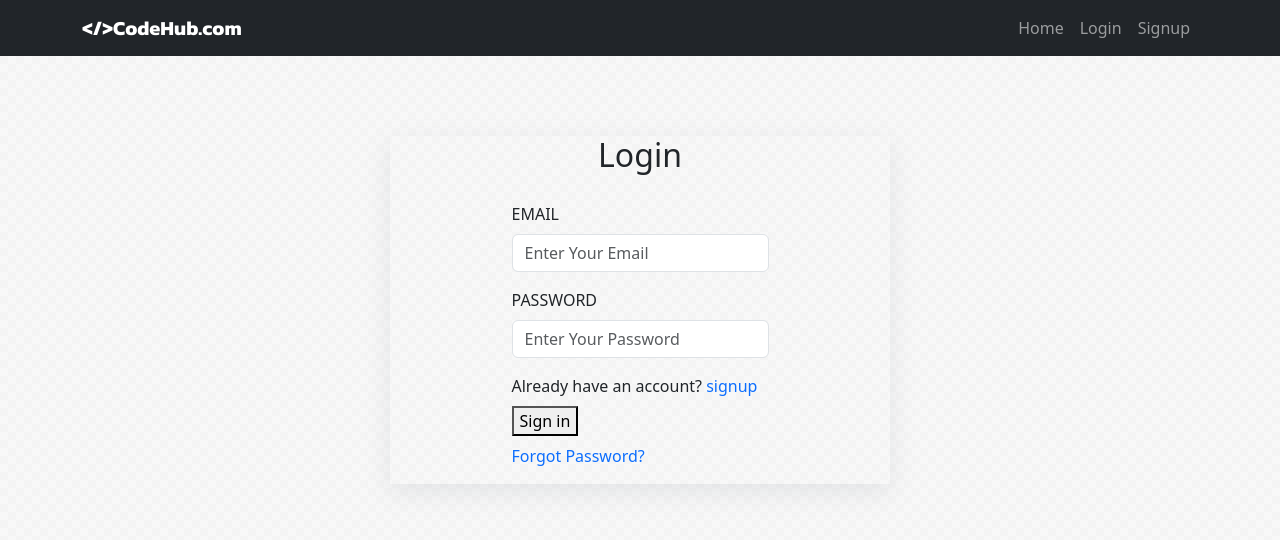
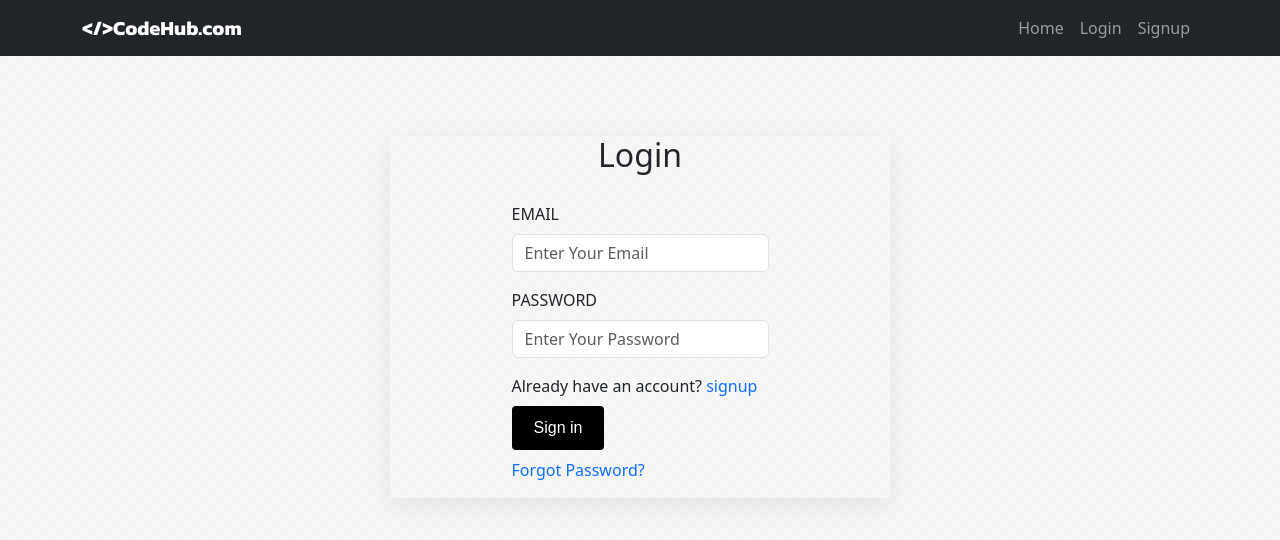
Before and after one commit to sou-rav15/online_juddge, a React (Vite) app: page /Admin in a window 1280 px wide. Shown: the top 540 px of the page. Built offline with nearby package versions, Linux system fonts and the light colour scheme; no server answers; a web font is replaced by a local one.

Commit message:
login and signup button changedd

```diff
--- a/src/components/otherComponents/SignupPage.css
+++ b/src/components/otherComponents/SignupPage.css
@@ -16,3 +16,30 @@
         font-size: 0.875rem; /* Smaller font size for smaller screens */
     }
 }
+
+.buttons{
+    background-color:#000 ;
+    color: #fff;
+    border: none;
+    border-radius: 4px;
+    padding: 10px 22px;
+    font-size: 16px;
+    font-family: Arial, sans-serif;
+    cursor: pointer;
+    transition: all 0.5s ease
+  }
+  .buttons:hover{
+   transform: scale(1.01);
+  background-color: black;
+
+
+  }
+
+.buttons:active{
+    letter-spacing: 3px;
+    background-color: hsl(0deg 0% 48%);
+    color: hsl(0, 0%, 100%);
+    box-shadow: rgb(0 0 0) 0px 0px 0px 0px;
+    transform: translateY(5px);
+    transition: 100ms;
+}
--- a/src/components/pages/login.css
+++ b/src/components/pages/login.css
@@ -36,3 +36,24 @@ align-items: center;
     font: 600;
 
 }
+
+
+.buttons{
+    background-color: #000;
+    color: #fff;
+    border: none;
+    border-radius: 4px;
+    padding: 10px 22px;
+    font-size: 16px;
+    font-family: Arial, sans-serif;
+    cursor: pointer;
+    transition: all 0.5s ease
+  }
+  .buttons:hover{
+    transform: scale(1.2);
+    letter-spacing: 1px;
+  background-color: black;
+  color: hsl(0, 0%, 100%);
+
+
+  }
```
